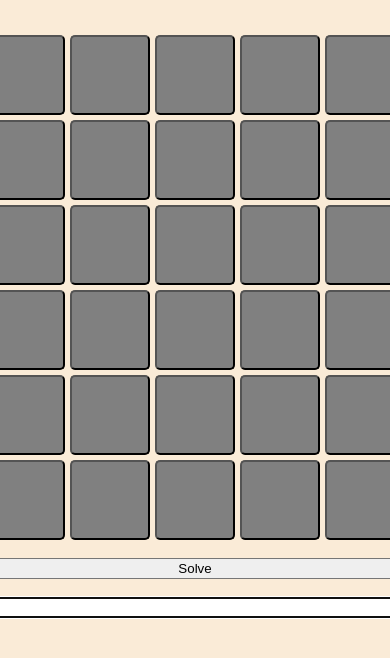
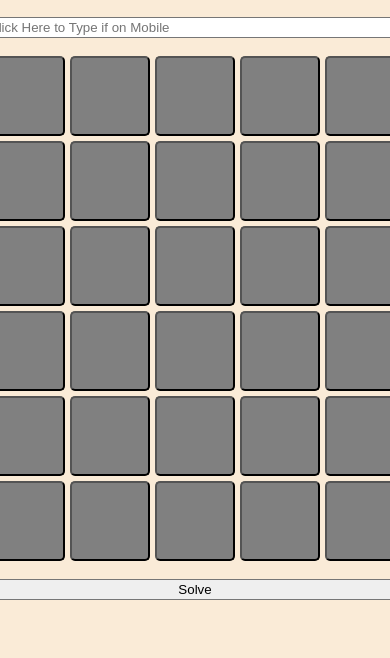
Before and after one commit to carlosbarcelo/wordle-solver, a plain HTML site: page index.html in a window 390 px wide. Shown: the part 114-772 px from the top of the page. Drawn offline with Linux system fonts and the light colour scheme.

Commit message:
formatted mobile functionality

```diff
--- a/index.html
+++ b/index.html
@@ -8,12 +8,16 @@
   </head>
   <body>
     <h1>Wordle Solver!</h1>
+    <input
+      type="text"
+      id="textInput"
+      placeholder="Click Here to Type if on Mobile"
+    />
     <br />
     <div class="grid-container" id="buttonGrid"></div>
     <br />
     <button id="solve" onclick="solve()">Solve</button>
     <br />
-    <input type="text" id="textInput" autofocus />
     <div>
       <h2 id="validNum"></h2>
       <p id="valids"></p>
```
